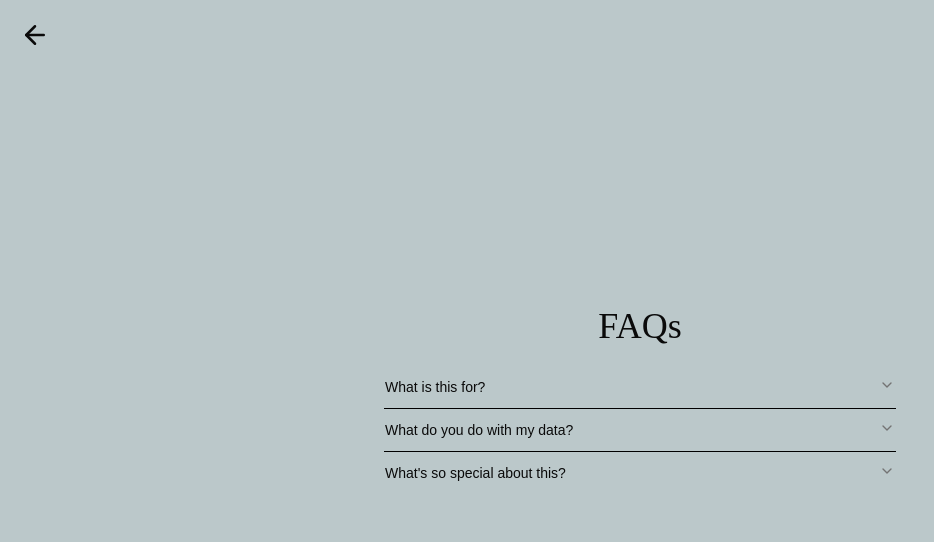
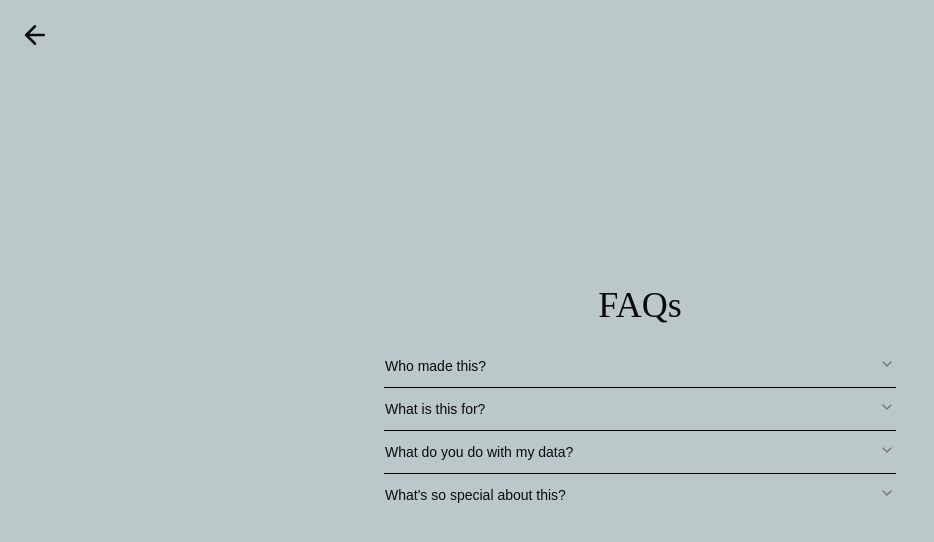
Before and after one commit to Olamide-Olosunde/Bimo, a React (Vite) app in the folder frontend/: page /FAQs in a window 1280 px wide. Shown: the top 542 px of the page, without its empty margins (0-934 px from the left). Built offline with nearby package versions, Linux system fonts and the light colour scheme.

Commit message:
updated faq

```diff
--- a/frontend/src/Pages/FAQs.tsx
+++ b/frontend/src/Pages/FAQs.tsx
@@ -19,6 +19,12 @@ const FAQs = () => {
             defaultValue={["faq"]}
             className="max-w-lg"
         >
+            <AccordionItem value="who" className='border-black'>
+                <AccordionTrigger>Who made this?</AccordionTrigger>
+                <AccordionContent>
+                    Olamide Olosunde, a student at Dakota State University. Feel free to me at <a href="mailto:Olamide.Olosunde1@gmail.com">Olamide.Olosunde1@gmail.com</a>
+                </AccordionContent>
+            </AccordionItem>
             <AccordionItem value="what" className='border-black'>
                 <AccordionTrigger>What is this for?</AccordionTrigger>
                 <AccordionContent>
```
Also changed, not shown: 1 other file (tests, documents, lock files or other folders).
